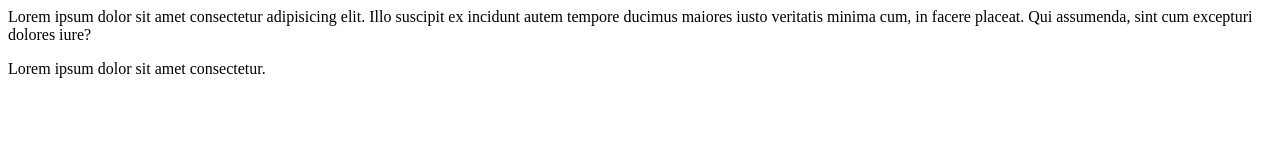
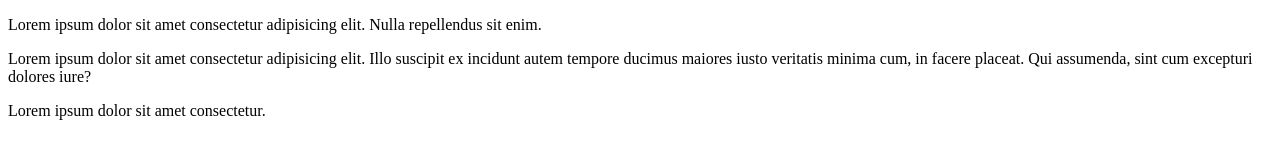
Before and after one commit to Ralpmike/git-introduction, a plain HTML site: page index.html in a window 1280 px wide. Drawn offline with Linux system fonts and the light colour scheme.

Commit message:
added lorem on line 12

```diff
--- a/index.html
+++ b/index.html
@@ -9,7 +9,7 @@
 </head>
 
 <body>
-
+  <p>Lorem ipsum dolor sit amet consectetur adipisicing elit. Nulla repellendus sit enim.</p>
   <div class="container">
     Lorem ipsum dolor sit amet consectetur adipisicing elit. Illo suscipit ex incidunt autem tempore ducimus maiores
     iusto veritatis minima cum, in facere placeat. Qui assumenda, sint cum excepturi dolores iure?
```
